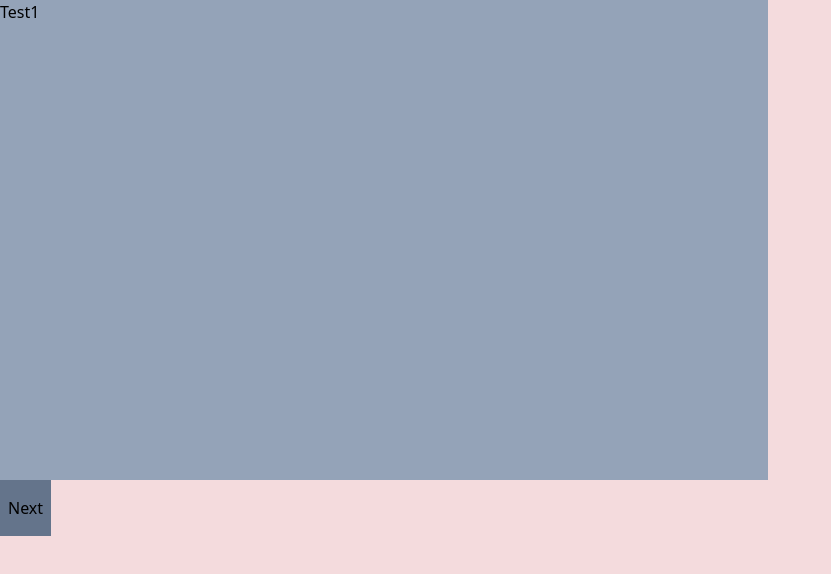
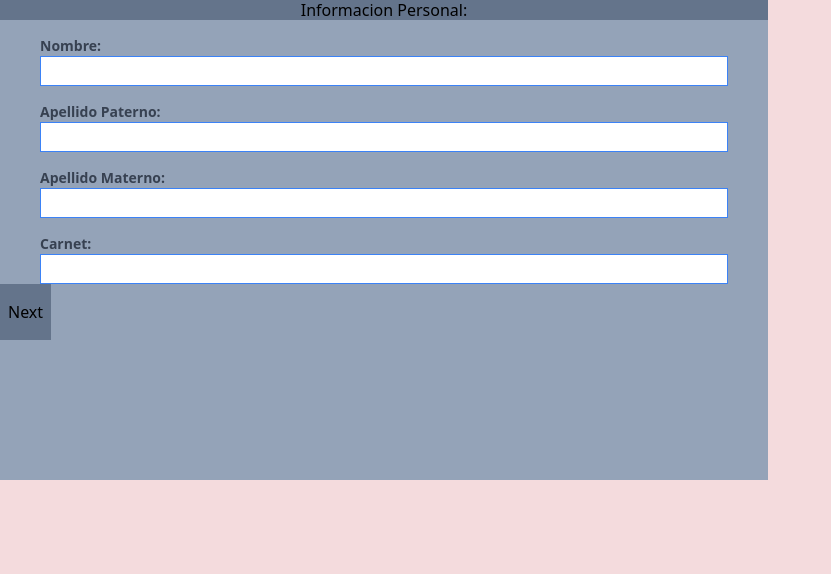
Before and after one commit to yzkael/consultorioDentalv2, a React (Vite) app in the folder frontend/: page /empleados/crear/dentistas in a window 1280 px wide. Shown: the top 574 px of the page, without its empty margins (0-831 px from the left). Built offline with nearby package versions, Linux system fonts and the light colour scheme; a web font is replaced by a local one.

Commit message:
Crear Dentista Completo
Termine de crear dentista, Aun debo crear el fetch Dentistas. Mi meta sera realizar una pagination: Usar Mocaroo para tener muchos datos en la base de datos y asi practicar pagination

```diff
--- a/frontend/src/forms/CrearDentistaFormv2/DatosUsuarioDentista.tsx
+++ b/frontend/src/forms/CrearDentistaFormv2/DatosUsuarioDentista.tsx
@@ -1,5 +1,85 @@
+import { useFormContext } from "react-hook-form";
+import { CrearDentistaFormType } from "../../types/app-types";
+import { especialidadesOptions } from "../../config/config-files";
+
 const DatosUsuarioDentista = () => {
-  return <div>asdasdasdas</div>;
+  const {
+    register,
+    formState: { errors },
+    watch,
+  } = useFormContext<CrearDentistaFormType>();
+  return (
+    <div className="flex flex-col gap-4">
+      <div className=" bg-slate-500 flex justify-center items-center h-5">
+        Informacion de Usuario:
+      </div>
+      <label className="text-gray-700 text-sm font-bold flex-1 mx-10 ">
+        Username:
+        <input
+          type="text"
+          className="border border-blue-500 w-full py-1 px-2 font-normal"
+          {...register("username", { required: "Este campo es necesario" })}
+        />
+        {errors.username && (
+          <div className="flex justify-center">
+            <span className="text-sm text-red-600 ">
+              {errors.username.message}
+            </span>
+          </div>
+        )}
+      </label>
+
+      <label className="text-gray-700 text-sm font-bold flex-1 mx-10 ">
+        Password:
+        <input
+          type="password"
+          className="border border-blue-500 w-full py-1 px-2 font-normal"
+          {...register("password", { required: "Este campo es necesario" })}
+        />
+        {errors.password && (
+          <div className="flex justify-center">
+            <span className="text-sm text-red-600 ">
+              {errors.password.message}
+            </span>
+          </div>
+        )}
+      </label>
+
+      <label className="text-gray-700 text-sm font-bold flex-1 mx-10 ">
+        Confirmar Password:
+        <input
+          type="password"
+          className="border border-blue-500 w-full py-1 px-2 font-normal"
+          {...register("confirmPassword", {
+            validate: (val) => {
+              if (!val) {
+                return "Este campo es necesario";
+              } else if (watch("password") != val) {
+                return "Las contrasenhas no son iguales";
+              }
+            },
+          })}
+        />
+        {errors.confirmPassword && (
+          <div className="flex justify-center">
+            <span className="text-sm text-red-600 ">
+              {errors.confirmPassword.message}
+            </span>
+          </div>
+        )}
+      </label>
+      <label className="text-gray-700 text-sm font-bold flex-1 mx-10 ">
+        Especialidad:
+        <select
+          {...register("especialidad", { required: "Este campo es requerido" })}
+        >
+          {especialidadesOptions.map((especialidad) => (
+            <option value={especialidad.id}>{especialidad.nombre}</option>
+          ))}
+        </select>
+      </label>
+    </div>
+  );
 };
 
 export default DatosUsuarioDentista;
--- a/frontend/src/forms/CrearDentistaFormv2/InformacionDentista.tsx
+++ b/frontend/src/forms/CrearDentistaFormv2/InformacionDentista.tsx
@@ -7,7 +7,75 @@ const InformacionDentista = () => {
     formState: { errors },
   } = useFormContext<CrearDentistaFormType>();
 
-  return <div className="w-full h-full flex flex-col">Test1</div>;
+  return (
+    <div className="flex flex-col gap-4">
+      <div className=" bg-slate-500 flex justify-center items-center h-5">
+        Informacion Personal:
+      </div>
+      <label className="text-gray-700 text-sm font-bold flex-1 mx-10 ">
+        Nombre:
+        <input
+          type="text"
+          className="border border-blue-500 w-full py-1 px-2 font-normal"
+          {...register("nombre", { required: "Este campo es necesario" })}
+        />
+        {errors.nombre && (
+          <div className="flex justify-center">
+            <span className="text-sm text-red-600 ">
+              {errors.nombre.message}
+            </span>
+          </div>
+        )}
+      </label>
+
+      <label className="text-gray-700 text-sm font-bold flex-1 mx-10 ">
+        Apellido Paterno:
+        <input
+          type="text"
+          className="border border-blue-500 w-full py-1 px-2 font-normal"
+          {...register("apPaterno", { required: "Este campo es necesario" })}
+        />
+        {errors.apPaterno && (
+          <div className="flex justify-center">
+            <span className="text-sm text-red-600 ">
+              {errors.apPaterno.message}
+            </span>
+          </div>
+        )}
+      </label>
+
+      <label className="text-gray-700 text-sm font-bold flex-1 mx-10 ">
+        Apellido Materno:
+        <input
+          type="text"
+          className="border border-blue-500 w-full py-1 px-2 font-normal"
+          {...register("apMaterno", { required: "Este campo es necesario" })}
+        />
+        {errors.apMaterno && (
+          <div className="flex justify-center">
+            <span className="text-sm text-red-600 ">
+              {errors.apMaterno.message}
+            </span>
+          </div>
+        )}
+      </label>
+      <label className="text-gray-700 text-sm font-bold flex-1 mx-10 ">
+        Carnet:
+        <input
+          type="text"
+          className="border border-blue-500 w-full py-1 px-2 font-normal"
+          {...register("carnet", { required: "Este campo es necesario" })}
+        />
+        {errors.carnet && (
+          <div className="flex justify-center">
+            <span className="text-sm text-red-600 ">
+              {errors.carnet.message}
+            </span>
+          </div>
+        )}
+      </label>
+    </div>
+  );
 };
 
 export default InformacionDentista;
--- a/frontend/src/forms/CrearDentistaFormv2/InformacionDentista2.tsx
+++ b/frontend/src/forms/CrearDentistaFormv2/InformacionDentista2.tsx
@@ -1,5 +1,68 @@
+import { useFormContext } from "react-hook-form";
+import { CrearDentistaFormType } from "../../types/app-types";
+
 const InformacionDentista2 = () => {
-  return <div>DSdasdas</div>;
+  const {
+    register,
+    formState: { errors },
+  } = useFormContext<CrearDentistaFormType>();
+
+  return (
+    <div className="flex flex-col gap-4">
+      <div className=" bg-slate-500 flex justify-center items-center h-5">
+        Informacion Personal:
+      </div>
+      <label className="text-gray-700 text-sm font-bold flex-1 mx-10 ">
+        Correo:
+        <input
+          type="text"
+          className="border border-blue-500 w-full py-1 px-2 font-normal"
+          {...register("correo", { required: "Este campo es necesario" })}
+        />
+        {errors.correo && (
+          <div className="flex justify-center">
+            <span className="text-sm text-red-600 ">
+              {errors.correo.message}
+            </span>
+          </div>
+        )}
+      </label>
+
+      <label className="text-gray-700 text-sm font-bold flex-1 mx-10 ">
+        Telefono:
+        <input
+          type="text"
+          className="border border-blue-500 w-full py-1 px-2 font-normal"
+          {...register("telefono", { required: "Este campo es necesario" })}
+        />
+        {errors.telefono && (
+          <div className="flex justify-center">
+            <span className="text-sm text-red-600 ">
+              {errors.telefono.message}
+            </span>
+          </div>
+        )}
+      </label>
+
+      <label className="text-gray-700 text-sm font-bold flex-1 mx-10 ">
+        Fecha de Nacimiento
+        <input
+          type="date"
+          className="border border-blue-500 w-full py-1 px-2 font-normal"
+          {...register("fechaNacimiento", {
+            required: "Este campo es necesario",
+          })}
+        />
+        {errors.fechaNacimiento && (
+          <div className="flex justify-center">
+            <span className="text-sm text-red-600 ">
+              {errors.fechaNacimiento.message}
+            </span>
+          </div>
+        )}
+      </label>
+    </div>
+  );
 };
 
 export default InformacionDentista2;
```
Also changed, not shown: 1 other file (tests, documents, lock files or other folders).
